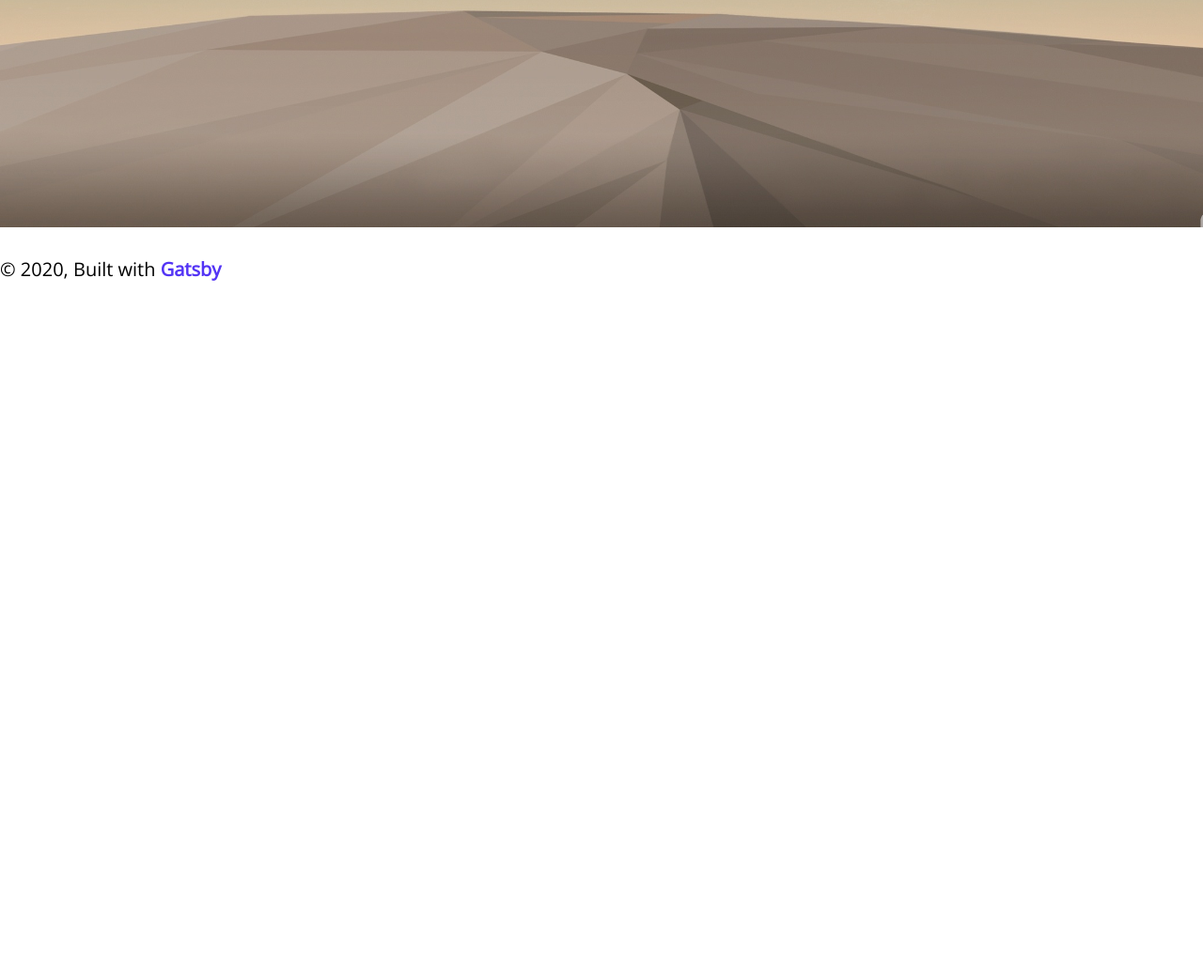
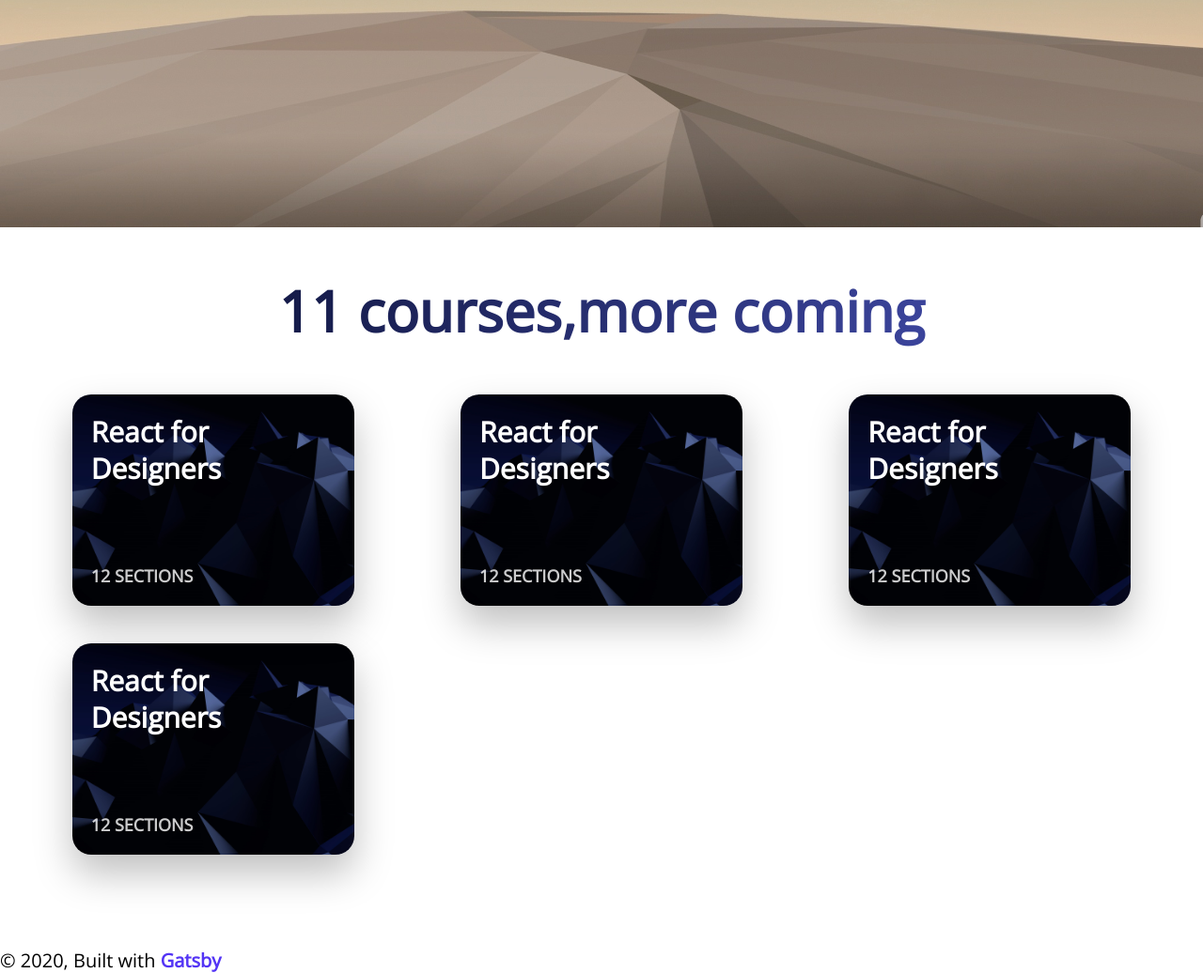
Before and after one commit to Khetwal-om/designcourse, a Gatsby site: page / in a window 1280 px wide. Shown: the part 746-1782 px from the top of the page at 94% size. Before the commit the page ends 1046 px from the top, so only its background shows below. Built offline with nearby package versions, Linux system fonts and the light colour scheme; Gatsby itself is replaced by a stand-in of ours.

Commit message:
5 Card component is added :)

```diff
--- /dev/null
+++ b/src/components/Card.css
@@ -0,0 +1,44 @@
+.Card {
+    width: 300px;
+    height: 225px;
+    position: relative;
+    overflow: hidden;
+    border-radius: 20px;
+    box-shadow: 0 20px 40px rgba(0,0,0, 0.25);
+    display: grid;
+    grid-template-rows: 1fr 1fr;
+    transition: 0.8s cubic-bezier(0.2, 0.8, 0.2, 1);
+}
+
+.Card:hover {
+    transform: scale(1.1, 1.1);
+    box-shadow: 0 30px 60px rgba(0,0,0, 0.5);
+}
+
+.Card:hover img {
+    transform: translateY(-20px);
+}
+
+.Card img {
+    position: absolute;
+    top: 0;
+    height: 110%;
+    z-index: -1;
+    transition: 0.8s cubic-bezier(0.2, 0.8, 0.2, 1);
+}
+
+.Card h3 {
+    color: white;
+    font-size: 30px;
+    margin: 20px 0 0 20px;
+    width: 190px;
+}
+
+.Card p {
+    color: rgba(255,255,255, 0.8);
+    text-transform: uppercase;
+    font-weight: 600;
+    font-size: 18px;
+    align-self: end;
+    margin: 0 0 20px 20px;
+}
--- /dev/null
+++ b/src/components/Card.js
@@ -0,0 +1,18 @@
+import React from 'react'
+import './Card.css'
+
+
+
+
+
+const Card = ({title,text,image}) => {
+    return (
+        <div className="Card">
+            <img src={image} />
+            <h3>{title}</h3>
+            <p>{text}</p>
+        </div>
+    )
+}
+
+export default Card
--- a/src/components/layout.css
+++ b/src/components/layout.css
@@ -17,10 +17,11 @@
 
 .Hero{
   background: url('../images/design.jpg');
-  /* height: 100vh; */
+  height: auto;
   background-size: cover;
   background-position: center;
   position: relative;
+
 
 }
 
@@ -77,17 +78,45 @@
   grid-template-columns: repeat(6,1fr);
   margin: 100px 0;
   grid-gap: 40px;
+  justify-items: center;
+}
+
+
+
+
+.Cards h2{
+  margin: 50px 20px;
+  font-size: 60px;
+  text-align: center;
+  font-weight: 700;
+  background: linear-gradient(104deg,#050A27 0%,#4A54BC 100%);
+  -webkit-background-clip: text;
+  -webkit-text-fill-color: transparent;
 }
 
 
 
 
 
+.CardGroup {
+  margin: 50px 40px 100px;
+  display: grid;
+  grid-template-columns: repeat(3, 1fr);
+  grid-gap: 40px;
+  justify-items: center;
+}
 
+@media (max-width: 1060px) {
+  .CardGroup {
+    grid-template-columns: repeat(2, 1fr);
+  }
+}
 
-
-
-
+@media (max-width: 720px) {
+  .CardGroup {
+    grid-template-columns: repeat(1, 1fr);
+  }
+}
 
 
 @media (max-width: 640px){
@@ -127,6 +156,7 @@
 
 
 
+
 @keyframes HeroAnimation {
   0%{
     opacity: 0;
--- a/src/pages/index.js
+++ b/src/pages/index.js
@@ -2,8 +2,8 @@
 import { Link } from "gatsby"
 
 import Layout from "../components/layout"
-import Image from "../components/image"
 import SEO from "../components/seo"
+import Card from "../components/Card"
 
 const IndexPage = () => (
   <Layout>
@@ -37,7 +37,17 @@
         </svg>
 
       </div>
-    </div>
+      </div>
+      <div className="Cards">
+          <h2>11 courses,more coming</h2>
+          <div className="CardGroup">
+              <Card  title="React for Designers" text="12 sections" image={require('../images/wallpaper.jpg')}/>
+              <Card  title="React for Designers" text="12 sections" image={require('../images/wallpaper.jpg')}/>
+              <Card  title="React for Designers" text="12 sections" image={require('../images/wallpaper.jpg')}/>
+              <Card  title="React for Designers" text="12 sections" image={require('../images/wallpaper.jpg')}/>
+            </div>
+      </div>
+
   </Layout>
 )
 
```
Also changed, not shown: src/images/wallpaper.jpg (added).
